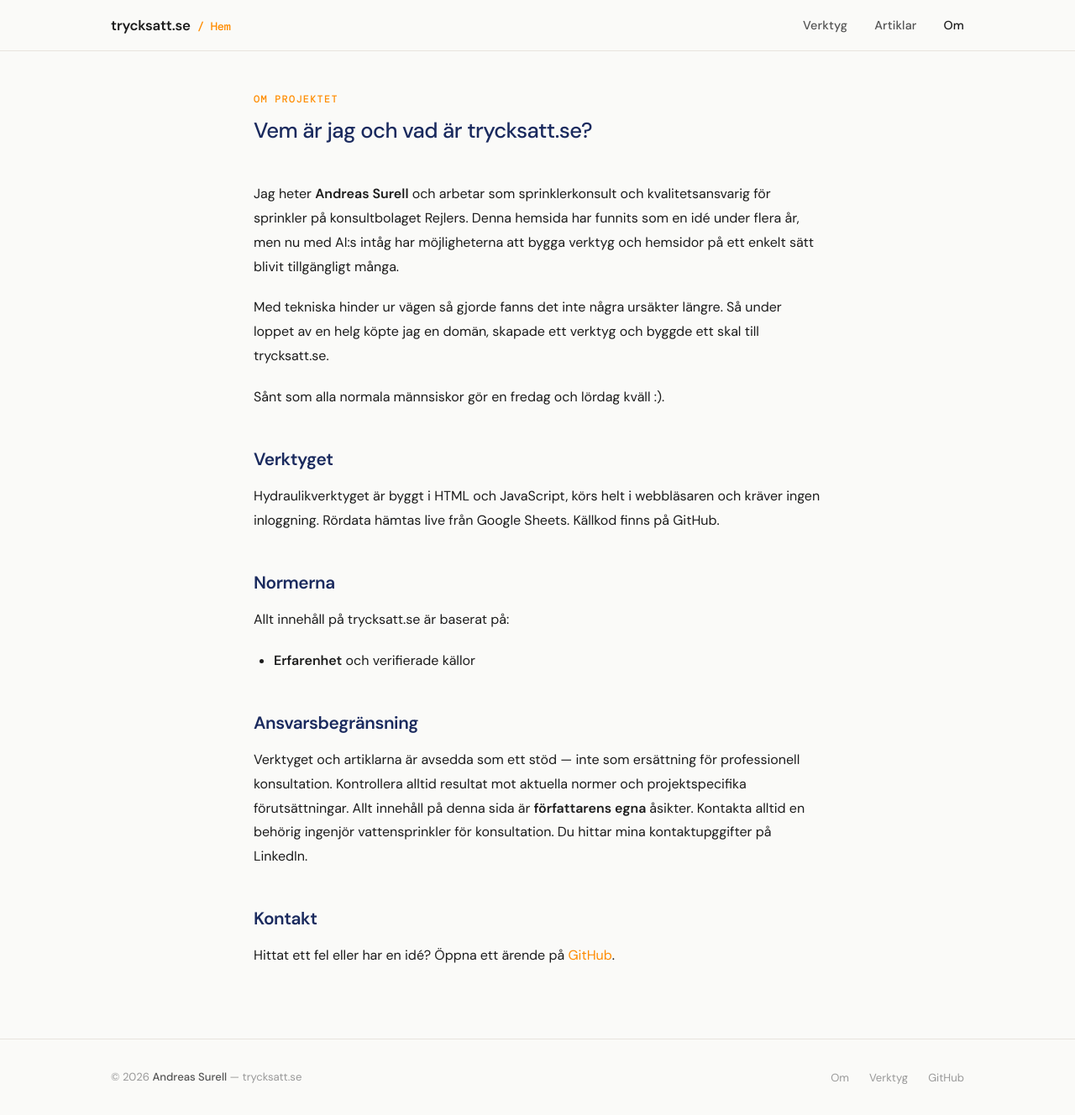
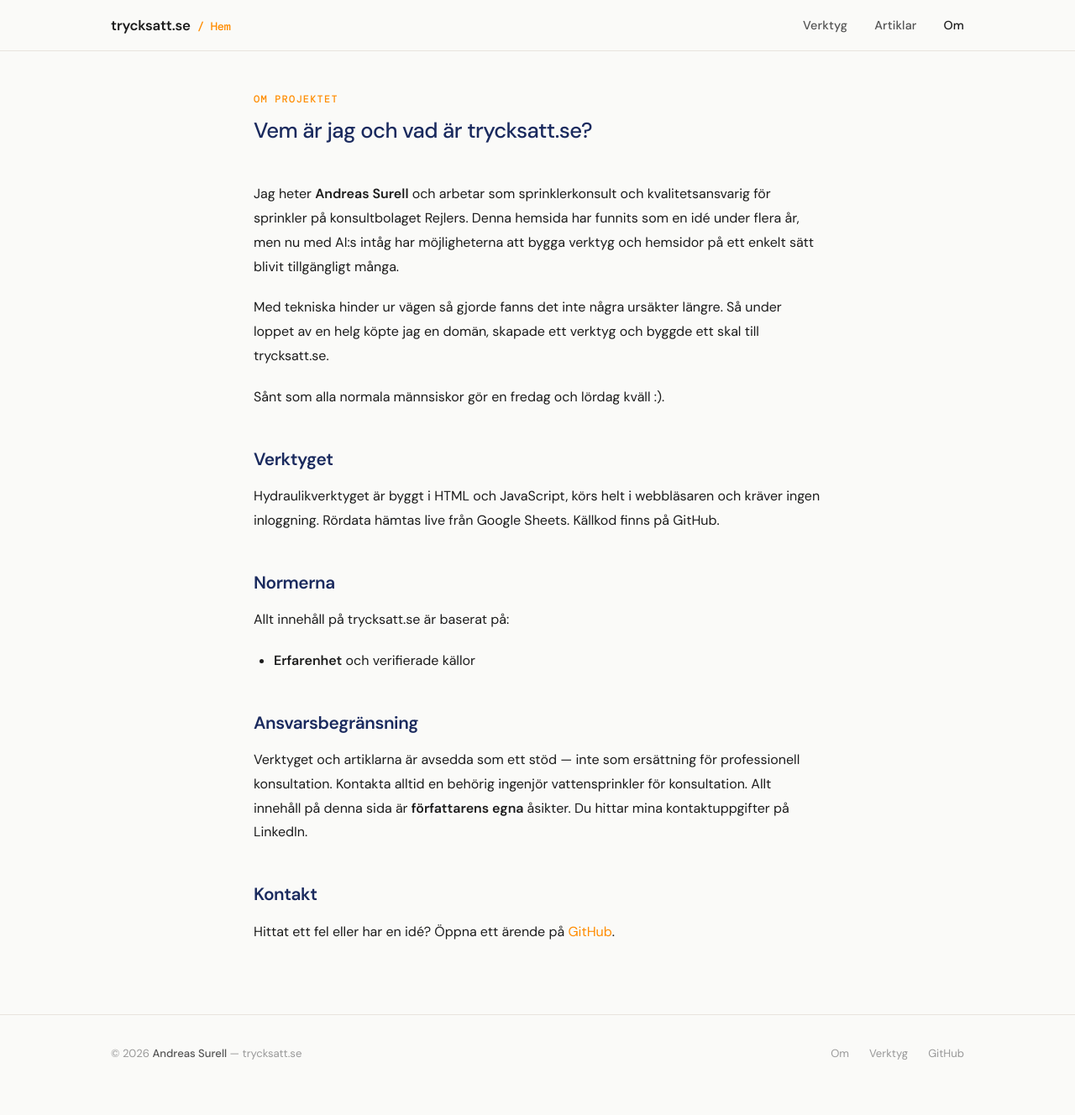
Before and after one commit to SurealSwede/trycksatt.se, a Jekyll site: the page built from om/index.html, in a window 1280 px wide and 1328 px high. Shown: the whole window at 84% size. Built offline with Jekyll 4.4.1, drawn with Linux system fonts in a browser that asks for light colours.

Commit message:
Update index.html

```diff
--- a/om/index.html
+++ b/om/index.html
@@ -39,11 +39,11 @@ description: "Andreas Surell — sprinklerkonsult och skaparen av trycksatt.se."
       <h2>Ansvarsbegränsning</h2>
       <p>
         Verktyget och artiklarna är avsedda som ett stöd — inte som ersättning för
-        professionell konsultation. Kontrollera alltid resultat mot aktuella normer och
-        projektspecifika förutsättningar.
+        professionell konsultation. Kontakta alltid en behörig ingenjör vattensprinkler för konsultation.
+
         Allt innehåll på denna sida är <strong>författarens egna </strong> åsikter.
-        Kontakta alltid en behörig ingenjör vattensprinkler för konsultation.
-        Du hittar mina kontaktupggifter på LinkedIn.
+
+        Du hittar mina kontaktuppgifter på LinkedIn.
       </p>
 
       <h2>Kontakt</h2>
```
